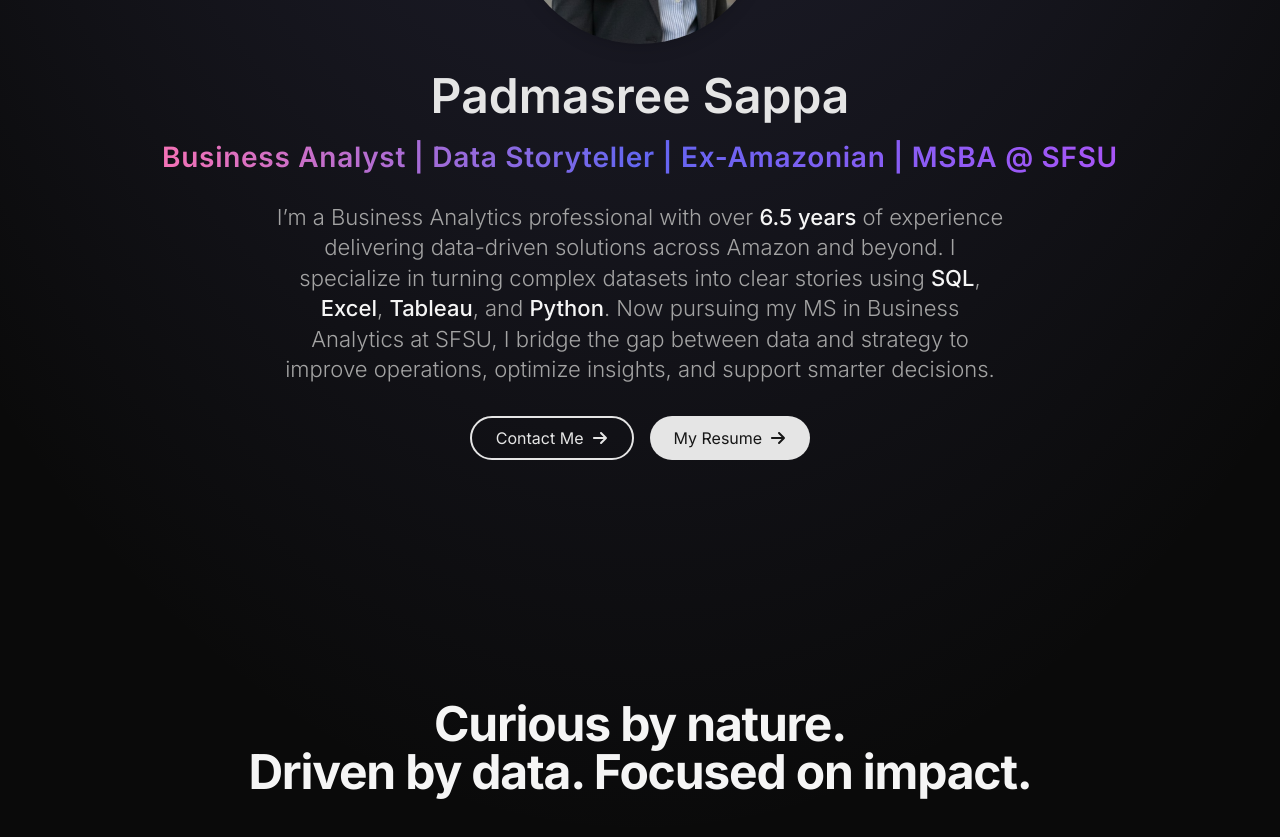
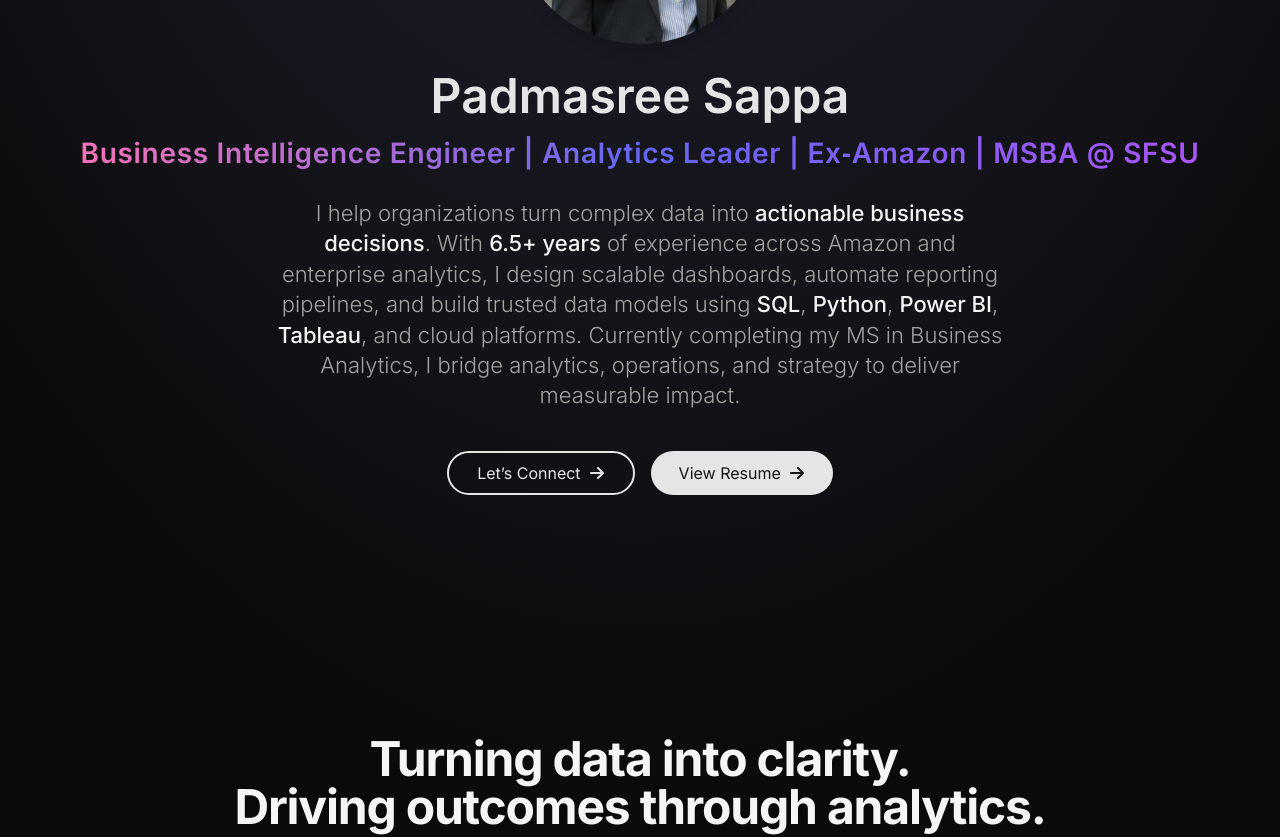
Before and after one commit to dsappa7196/dsappa7196.github.io, a React (Vite) app: page / in a window 1280 px wide. Shown: the part 600-1437 px from the top of the page. Built offline with nearby package versions, Linux system fonts and the light colour scheme.

Commit message:
Updated portfolio

```diff
--- a/src/Components/About.jsx
+++ b/src/Components/About.jsx
@@ -1,6 +1,6 @@
-import { motion } from 'framer-motion';
-import { ABOUT_TEXT } from '../constants';
-import Timeline from './Timeline';
+import { motion } from "framer-motion";
+import { ABOUT_TEXT } from "../constants";
+import Timeline from "./Timeline";
 
 const About = () => {
   return (
@@ -8,18 +8,18 @@
       id="about"
       className="bg-transparent py-28 border-b border-neutral-800"
     >
-      {/* Hero Title */}
+      {/* Section Header */}
       <motion.h2
-        initial={{ opacity: 0, y: -50 }}
+        initial={{ opacity: 0, y: -40 }}
         whileInView={{ opacity: 1, y: 0 }}
         transition={{ duration: 0.8 }}
         className="text-center text-2xl sm:text-5xl font-bold text-neutral-100 leading-tight tracking-tight mb-20"
       >
-        Curious by nature. <br className="hidden sm:inline" />
-        Driven by data. Focused on impact.
+        Turning data into clarity. <br className="hidden sm:inline" />
+        Driving outcomes through analytics.
       </motion.h2>
 
-      {/* Content Block */}
+      {/* Content */}
       <motion.div
         initial="hidden"
         whileInView="visible"
@@ -35,8 +35,12 @@
           <motion.p
             key={index}
             variants={{
-              hidden: { opacity: 0, y: 40 },
-              visible: { opacity: 1, y: 0, transition: { duration: 0.6 } },
+              hidden: { opacity: 0, y: 30 },
+              visible: {
+                opacity: 1,
+                y: 0,
+                transition: { duration: 0.6 },
+              },
             }}
             className="border-l-4 border-purple-500 pl-6 font-light"
           >
@@ -52,10 +56,11 @@
         transition={{ duration: 0.6, delay: 0.3 }}
         className="mt-24 max-w-4xl mx-auto px-6 py-10 border-l-4 border-cyan-500 italic text-base sm:text-xl text-neutral-400"
       >
-        “It’s never just about data — it’s about the stories the data tells and the impact it creates.”
+        “Great analytics doesn’t just explain what happened — it empowers teams
+        to decide what to do next.”
       </motion.blockquote>
 
-      {/* Optional: Timeline */}
+      {/* Timeline */}
       <div className="mt-32">
         <Timeline />
       </div>
--- a/src/Components/Contact.jsx
+++ b/src/Components/Contact.jsx
@@ -1,45 +1,111 @@
 import { CONTACT } from '../constants';
 import { motion } from "framer-motion";
+import { FaEnvelope, FaPhoneAlt, FaMapMarkerAlt, FaLinkedin } from "react-icons/fa";
 
 const Contact = () => {
   return (
-    <div id="contact" className="bg-transparent border-t border-neutral-800 py-20">
-      <div className="container mx-auto px-6 sm:px-8">
+    <div id="contact" className="bg-transparent border-t border-neutral-800 py-28">
+      <div className="container mx-auto px-6 sm:px-8 text-center">
+
+        {/* Heading */}
         <motion.h1
-          initial={{ opacity: 0, y: -50 }}
+          initial={{ opacity: 0, y: -40 }}
           whileInView={{ opacity: 1, y: 0 }}
-          transition={{ duration: 1 }}
-          className="mb-12 text-center text-2xl sm:text-4xl font-semibold text-white"
+          transition={{ duration: 0.8 }}
+          className="mb-6 text-3xl sm:text-4xl font-semibold text-white"
         >
-          Get in Touch
+          Let’s Build Something Impactful 🚀
         </motion.h1>
 
-        <motion.address
+        {/* Subheading */}
+        <motion.p
           initial={{ opacity: 0 }}
           whileInView={{ opacity: 1 }}
-          transition={{ duration: 1, delay: 0.5 }}
-          className="not-italic text-center text-neutral-300 text-sm sm:text-lg space-y-4"
+          transition={{ duration: 0.8, delay: 0.2 }}
+          className="max-w-2xl mx-auto text-neutral-400 text-sm sm:text-lg mb-12 leading-relaxed"
         >
-          <p>{CONTACT.address}</p>
+          Open to Business Intelligence Engineer, Business Analyst, and Data Analytics roles.
+          If you’re hiring, collaborating, or exploring analytics-driven solutions — let’s connect.
+        </motion.p>
 
-          <p>
+        {/* Contact Cards */}
+        <motion.div
+          initial={{ opacity: 0, y: 30 }}
+          whileInView={{ opacity: 1, y: 0 }}
+          transition={{ duration: 0.8, delay: 0.3 }}
+          className="grid gap-6 sm:grid-cols-3 max-w-4xl mx-auto mb-14"
+        >
+
+          {/* Location */}
+          <div className="rounded-xl border border-neutral-800 bg-neutral-900/40 p-6 flex flex-col items-center gap-3 hover:border-purple-500 transition">
+            <FaMapMarkerAlt className="text-purple-400 text-xl" />
+            <p className="text-neutral-300 text-sm sm:text-base">
+              {CONTACT.address}
+            </p>
+          </div>
+
+          {/* Email */}
           <a
             href={`mailto:${CONTACT.email}`}
-              className="text-purple-400 hover:text-purple-300 transition duration-200"
+            className="rounded-xl border border-neutral-800 bg-neutral-900/40 p-6 flex flex-col items-center gap-3 hover:border-purple-500 transition"
           >
+            <FaEnvelope className="text-purple-400 text-xl" />
+            <span className="text-purple-300 hover:underline text-sm sm:text-base">
               {CONTACT.email}
+            </span>
+            <span className="text-neutral-500 text-xs">Fastest way to reach me</span>
           </a>
-          </p>
 
-          <p>
+          {/* Phone */}
           <a
-              href={`tel:+16282083271`}
-              className="text-purple-400 hover:text-purple-300 transition duration-200"
+            href={`tel:${CONTACT.phoneNo.replace(/[^0-9]/g, "")}`}
+            className="rounded-xl border border-neutral-800 bg-neutral-900/40 p-6 flex flex-col items-center gap-3 hover:border-purple-500 transition"
           >
-              +1 (628) 208-3271
+            <FaPhoneAlt className="text-purple-400 text-xl" />
+            <span className="text-purple-300 text-sm sm:text-base">
+              {CONTACT.phoneNo}
+            </span>
+            <span className="text-neutral-500 text-xs">Available during business hours</span>
           </a>
-          </p>
-        </motion.address>
+        </motion.div>
+
+        {/* Primary CTA Buttons */}
+        <motion.div
+          initial={{ opacity: 0 }}
+          whileInView={{ opacity: 1 }}
+          transition={{ duration: 0.8, delay: 0.5 }}
+          className="flex flex-wrap justify-center gap-4"
+        >
+          {/* Email CTA */}
+          <a
+            href={`mailto:${CONTACT.email}`}
+            className="bg-purple-600 hover:bg-purple-500 text-white px-8 py-3 rounded-full font-medium transition shadow-lg"
+          >
+            Email Me
+          </a>
+
+          {/* LinkedIn CTA - Replace with real profile */}
+          <a
+            href="https://www.linkedin.com/in/padmasreesappa/"
+            target="_blank"
+            rel="noreferrer"
+            className="border border-neutral-400 hover:border-white text-neutral-200 px-8 py-3 rounded-full font-medium transition flex items-center gap-2"
+          >
+            <FaLinkedin />
+            Connect on LinkedIn
+          </a>
+        </motion.div>
+
+        {/* Footer Note */}
+        <motion.p
+          initial={{ opacity: 0 }}
+          whileInView={{ opacity: 1 }}
+          transition={{ duration: 0.8, delay: 0.7 }}
+          className="mt-10 text-xs sm:text-sm text-neutral-500"
+        >
+          Actively seeking full-time opportunities • Open to relocation & hybrid roles
+        </motion.p>
+
       </div>
     </div>
   );
--- a/src/Components/Hero.jsx
+++ b/src/Components/Hero.jsx
@@ -1,7 +1,7 @@
-import React from 'react';
-import profilePic from '../assets/about.jpg';
-import { motion } from 'framer-motion';
-import { FaArrowRight } from 'react-icons/fa6';
+import React from "react";
+import profilePic from "../assets/about.jpg";
+import { motion } from "framer-motion";
+import { FaArrowRight } from "react-icons/fa6";
 
 const container = (delay) => ({
   hidden: { opacity: 0, y: -20 },
@@ -14,9 +14,9 @@
 
 const Hero = () => {
   const scrollToContact = () => {
-    const contactSection = document.getElementById('contact');
+    const contactSection = document.getElementById("contact");
     if (contactSection) {
-      contactSection.scrollIntoView({ behavior: 'smooth' });
+      contactSection.scrollIntoView({ behavior: "smooth" });
     }
   };
 
@@ -27,7 +27,7 @@
         <motion.img
           initial={{ scale: 0 }}
           animate={{ scale: 1 }}
-          transition={{ duration: 1, ease: 'easeOut' }}
+          transition={{ duration: 1, ease: "easeOut" }}
           src={profilePic}
           alt="Padmasree Sappa"
           className="rounded-full w-28 h-36 sm:w-56 sm:h-72 lg:w-64 lg:h-80 object-cover shadow-lg mb-7"
@@ -35,58 +35,73 @@
 
         {/* Name */}
         <motion.h1
-          variants={container(0.5)}
+          variants={container(0.4)}
           initial="hidden"
           animate="visible"
-          className="text-5xl font-semibold text-neutral-200 mb-4"
+          className="text-5xl font-semibold text-neutral-200 mb-3"
         >
           Padmasree Sappa
         </motion.h1>
 
-        {/* Role Tags with Gradient */}
+        {/* Role Tags */}
         <motion.span
-          variants={container(1)}
+          variants={container(0.8)}
           initial="hidden"
           animate="visible"
           className="text-xl sm:text-2xl font-semibold mb-6 tracking-wide bg-gradient-to-r from-pink-400 via-indigo-500 to-purple-500 bg-clip-text text-transparent"
         >
-          Business Analyst | Data Storyteller | Ex-Amazonian | MSBA @ SFSU
+          Business Intelligence Engineer | Analytics Leader | Ex‑Amazon | MSBA @
+          SFSU
         </motion.span>
 
-        {/* Summary Paragraph */}
+        {/* Value Proposition */}
         <motion.p
-          variants={container(1.5)}
+          variants={container(1.2)}
           initial="hidden"
           animate="visible"
           className="max-w-3xl font-light text-neutral-400 leading-[1.9rem] px-4 text-lg sm:text-xl"
         >
-          I’m a Business Analytics professional with over <span className="font-medium text-neutral-100">6.5 years</span> of experience delivering data-driven solutions across Amazon and beyond. I specialize in turning complex datasets into clear stories using <span className="font-medium text-neutral-100">SQL</span>, <span className="font-medium text-neutral-100">Excel</span>, <span className="font-medium text-neutral-100">Tableau</span>, and <span className="font-medium text-neutral-100">Python</span>. Now pursuing my MS in Business Analytics at SFSU, I bridge the gap between data and strategy to improve operations, optimize insights, and support smarter decisions.
+          I help organizations turn complex data into{" "}
+          <span className="font-medium text-neutral-100">
+            actionable business decisions
+          </span>
+          . With{" "}
+          <span className="font-medium text-neutral-100">6.5+ years</span> of
+          experience across Amazon and enterprise analytics, I design scalable
+          dashboards, automate reporting pipelines, and build trusted data
+          models using{" "}
+          <span className="font-medium text-neutral-100">SQL</span>,{" "}
+          <span className="font-medium text-neutral-100">Python</span>,{" "}
+          <span className="font-medium text-neutral-100">Power BI</span>,{" "}
+          <span className="font-medium text-neutral-100">Tableau</span>, and cloud
+          platforms. Currently completing my MS in Business Analytics, I bridge
+          analytics, operations, and strategy to deliver measurable impact.
         </motion.p>
 
         {/* Buttons */}
         <motion.div
-          variants={container(2)}
+          variants={container(1.6)}
           initial="hidden"
           animate="visible"
-          className="mt-8 mb-20 flex gap-4 flex-wrap justify-center"
+          className="mt-10 mb-20 flex gap-4 flex-wrap justify-center"
         >
           <button
             type="button"
             onClick={scrollToContact}
-            className="border-2 border-neutral-200 text-neutral-200 py-2 px-6 rounded-full hover:bg-neutral-200 hover:text-neutral-900 transition duration-200 flex items-center gap-2"
+            className="border-2 border-neutral-200 text-neutral-200 py-2 px-7 rounded-full hover:bg-neutral-200 hover:text-neutral-900 transition duration-200 flex items-center gap-2"
             aria-label="Scroll to contact section"
           >
-            Contact Me <FaArrowRight />
+            Let’s Connect <FaArrowRight />
           </button>
 
           <a
             href="https://github.com/dsappa7196/Padmasree_Resume/blob/main/PadmasreeSappa_Resume.pdf"
             target="_blank"
             rel="noopener noreferrer"
-            className="bg-neutral-200 text-neutral-900 py-2 px-6 rounded-full hover:bg-neutral-300 transition duration-200 flex items-center gap-2"
-            aria-label="View Resume on GitHub"
+            className="bg-neutral-200 text-neutral-900 py-2 px-7 rounded-full hover:bg-neutral-300 transition duration-200 flex items-center gap-2"
+            aria-label="View Resume"
           >
-            My Resume <FaArrowRight />
+            View Resume <FaArrowRight />
           </a>
         </motion.div>
       </div>
```
Also changed, not shown: src/Components/Timeline.jsx (+4 -4 lines). Lines whose indentation alone changed are shown as unchanged.
